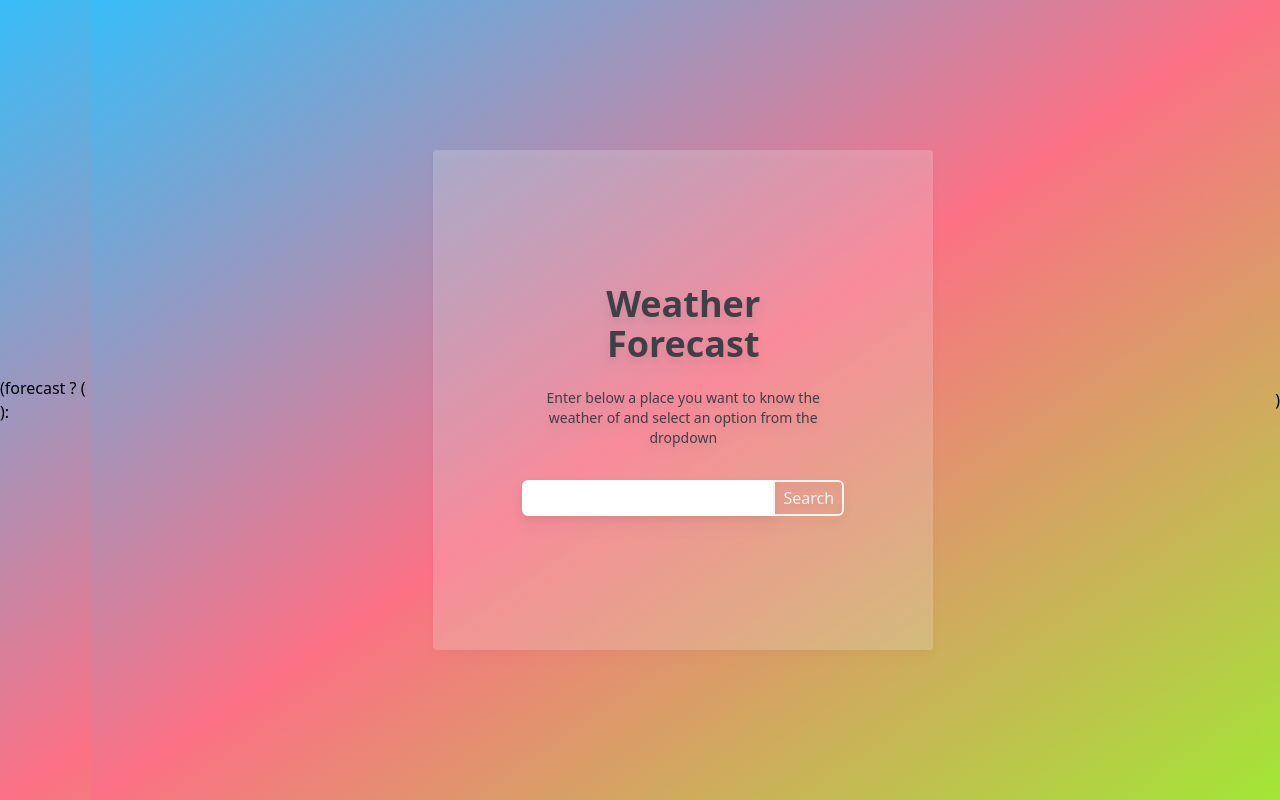
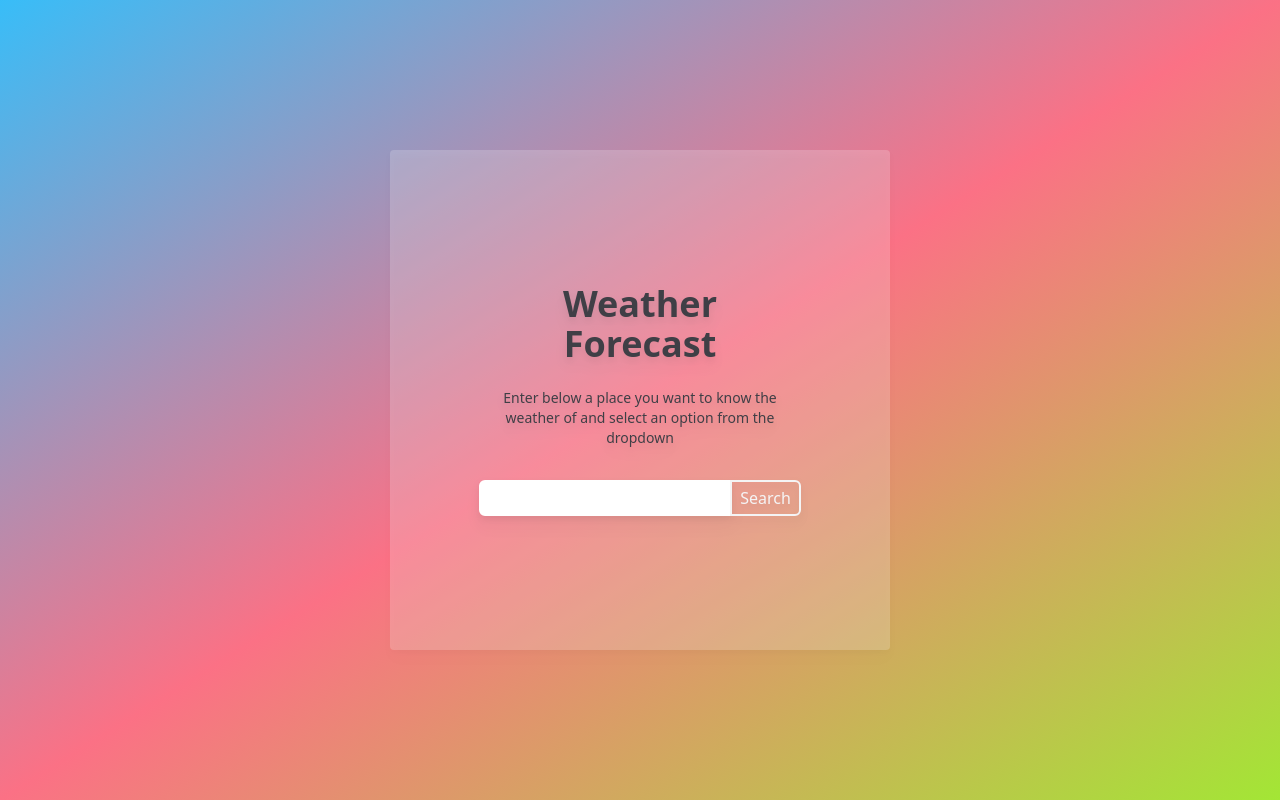
Before and after one commit to JuanGutierrez95/WeatherApp, a Next.js app: page / in a window 1280 px wide. Built offline with nearby package versions, Linux system fonts and the light colour scheme.

Commit message:
new changes

```diff
--- a/pages/index.tsx
+++ b/pages/index.tsx
@@ -59,8 +59,8 @@ const Home: React.FC = () => {
 
   return (
     <main className="flex justify-center items-center bg-gradient-to-br from-sky-400 via-rose-400 to-lime-400 h-[100vh] w-full">
-      (forecast ? (
-
+      {forecast ? (
+        'forecast'
       ):
       <Search
         search={search}
@@ -69,7 +69,7 @@ const Home: React.FC = () => {
         optionSelect={optionSelect}
         handleSubmit={handleSubmit}
         />
-        )
+      }
     </main>
   );
 };
```
Also changed, not shown: hooks/useForecast.ts (added).
